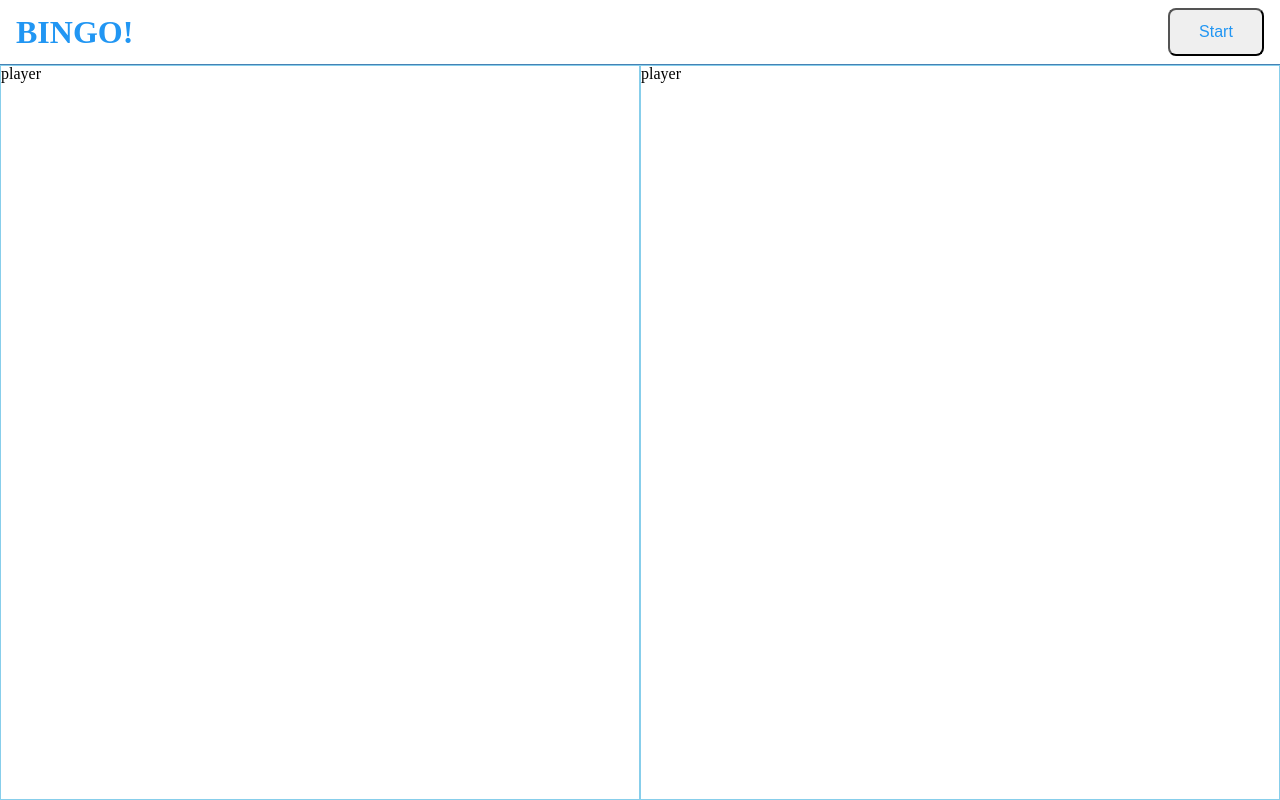
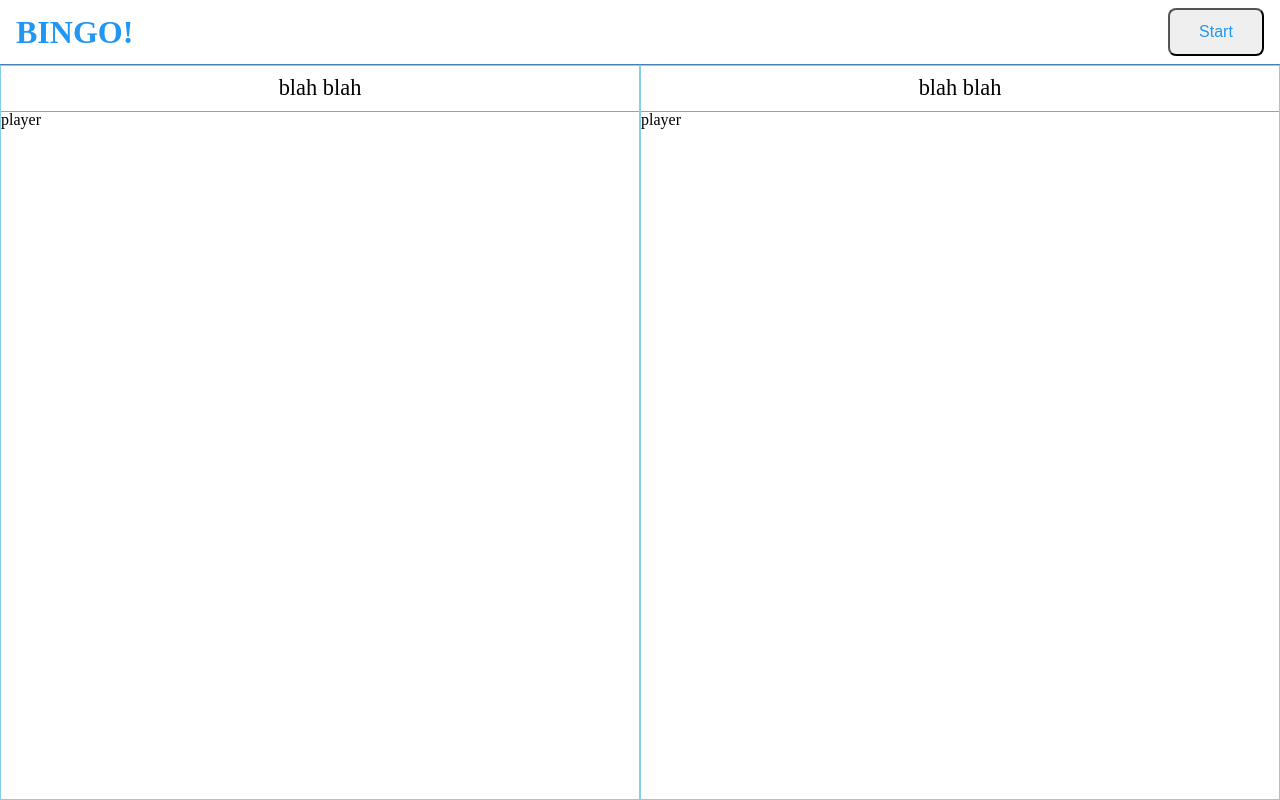
Before and after one commit to fed-gren/Bingo-Game, a React app: page / in a window 1280 px wide. Built offline with nearby package versions, Linux system fonts and the light colour scheme.

Commit message:
feat: add notice zone
- player 메시지를 위한 notice 작성

```diff
--- a/src/components/PlayerLayout.js
+++ b/src/components/PlayerLayout.js
@@ -2,5 +2,10 @@ import React from "react";
 import "../styles/PlayerLayout.css";
 
 export default ({ children }) => {
-  return <div className="player_layout">{children}</div>;
+  return (
+    <div className="player_layout">
+      <div className="notice">blah blah</div>
+      {children}
+    </div>
+  );
 };
--- a/src/styles/PlayerLayout.css
+++ b/src/styles/PlayerLayout.css
@@ -1,6 +1,17 @@
 .player_layout {
+  display: flex;
+  flex-direction: column;
   box-sizing: border-box;
   border: 1px solid skyblue;
   height: 100%;
   flex: 1;
 }
+
+.notice {
+  border-bottom: 1px solid coral;
+  display: flex;
+  justify-content: center;
+  align-items: center;
+  font-size: 1.4rem;
+  padding: .7rem 0;
+}
```
